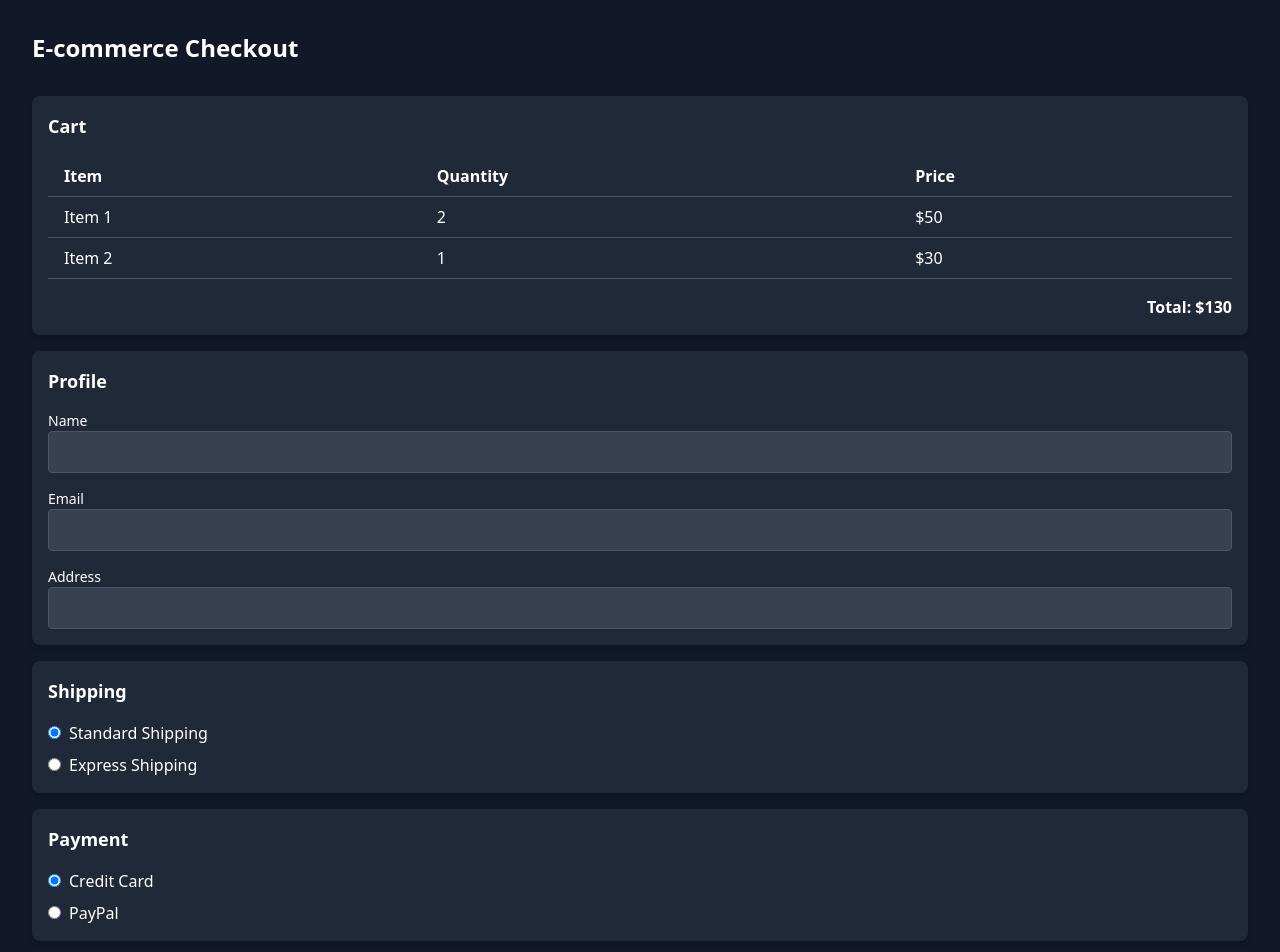
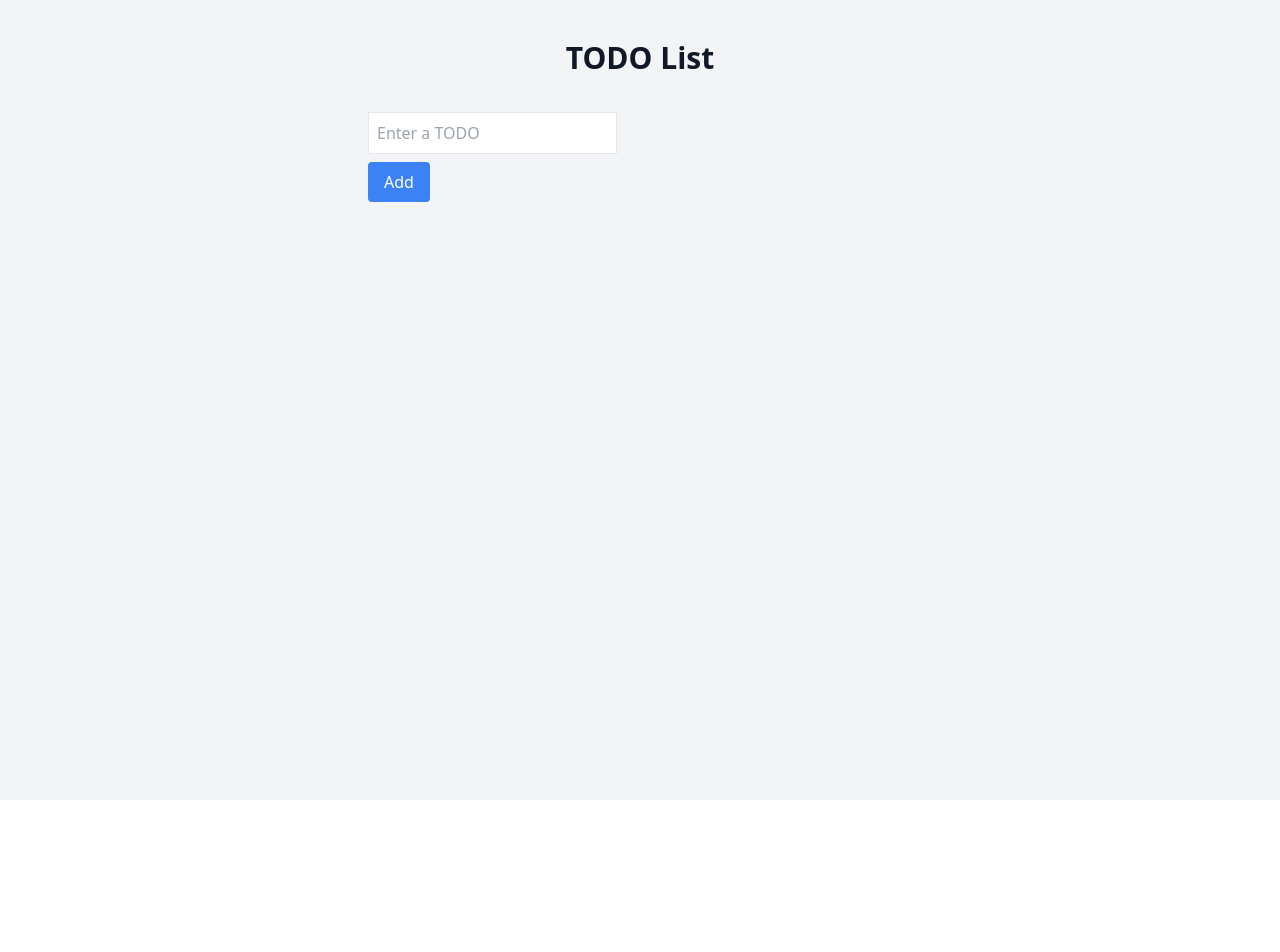
Before and after one commit to ojuan19/sample-backend, a React (Vite) app: page / in a window 1280 px wide. Shown: the top 952 px of the page. After the commit the page ends 800 px from the top, so only its background shows below. Built offline with nearby package versions, Linux system fonts and the light colour scheme.

Commit message:
Reset repo and add my new files

```diff
--- a/package.json
+++ b/package.json
@@ -16,7 +16,8 @@
         "react-dom": "^18.3.1",
         "react-router-dom": "^7.1.3",
         "serve": "^14.2.4",
-        "uuid": "^11.0.5"
+        "uuid": "^11.0.5",
+        "react-hook-form": "^7.54.2"
       },
       "devDependencies": {
         "@eslint/js": "^9.9.1",
--- a/src/App.tsx
+++ b/src/App.tsx
@@ -1,19 +1,34 @@
-import React from 'react';
-import CartComponent from './components/CartComponent';
-import ClientProfileComponent from './components/ClientProfileComponent';
-import ShippingComponent from './components/ShippingComponent';
-import PaymentComponent from './components/PaymentComponent';
-import PayButtonComponent from './components/PayButtonComponent';
+import React, { useState } from 'react';
+import TodoInput from './components/TodoInput';
+import TodoList from './components/TodoList';
+import './index.css';
 
 const App: React.FC = () => {
+  const [todos, setTodos] = useState<string[]>([]);
+
+  const addTodo = (todo: string) => {
+    setTodos([...todos, todo]);
+  };
+
+  const deleteTodo = (index: number) => {
+    setTodos(todos.filter((_, i) => i !== index));
+  };
+
   return (
-    <div className="min-h-screen bg-gray-900 text-white p-8">
-      <h1 className="text-2xl font-bold mb-8">E-commerce Checkout</h1>
-      <CartComponent />
-      <ClientProfileComponent />
-      <ShippingComponent />
-      <PaymentComponent />
-      <PayButtonComponent />
+    <div className="min-h-screen bg-gray-100 dark:bg-gray-900">
+      <div className="max-w-xl mx-auto pt-10">
+        <h1 className="text-3xl font-bold text-center text-gray-900 dark:text-white mb-5">
+          TODO List
+        </h1>
+        <div className="flex">
+          <div className="w-full sm:w-1/2">
+            <TodoInput addTodo={addTodo} />
+          </div>
+          <div className="w-full sm:w-1/2">
+            <TodoList todos={todos} deleteTodo={deleteTodo} />
+          </div>
+        </div>
+      </div>
     </div>
   );
 };
--- a/src/components/CartComponent.tsx
+++ /dev/null
@@ -1,40 +0,0 @@
-import React from 'react';
-
-const CartComponent: React.FC = () => {
-  // Dummy data for the cart items
-  const cartItems = [
-    { id: 1, name: 'Item 1', quantity: 2, price: 50 },
-    { id: 2, name: 'Item 2', quantity: 1, price: 30 },
-  ];
-
-  const totalCost = cartItems.reduce((sum, item) => sum + item.quantity * item.price, 0);
-
-  return (
-    <div className="bg-gray-800 text-white p-4 rounded-lg shadow-md">
-      <h2 className="text-lg font-bold mb-4">Cart</h2>
-      <table className="w-full">
-        <thead>
-          <tr>
-            <th className="border-b border-gray-600 px-4 py-2 text-left">Item</th>
-            <th className="border-b border-gray-600 px-4 py-2 text-left">Quantity</th>
-            <th className="border-b border-gray-600 px-4 py-2 text-left">Price</th>
-          </tr>
-        </thead>
-        <tbody>
-          {cartItems.map((item) => (
-            <tr key={item.id}>
-              <td className="border-b border-gray-600 px-4 py-2">{item.name}</td>
-              <td className="border-b border-gray-600 px-4 py-2">{item.quantity}</td>
-              <td className="border-b border-gray-600 px-4 py-2">${item.price}</td>
-            </tr>
-          ))}
-        </tbody>
-      </table>
-      <div className="mt-4 text-right font-bold">
-        Total: ${totalCost}
-      </div>
-    </div>
-  );
-};
-
-export default CartComponent;
--- a/src/components/ClientProfileComponent.tsx
+++ /dev/null
@@ -1,50 +0,0 @@
-import React, { useState } from 'react';
-
-const ClientProfileComponent: React.FC = () => {
-  const [profile, setProfile] = useState({ name: '', email: '', address: '' });
-
-  const handleChange = (e: React.ChangeEvent<HTMLInputElement>) => {
-    const { name, value } = e.target;
-    setProfile((prevProfile) => ({ ...prevProfile, [name]: value }));
-  };
-
-  return (
-    <div className="bg-gray-800 text-white p-4 rounded-lg shadow-md mt-4">
-      <h2 className="text-lg font-bold mb-4">Profile</h2>
-      <form className="space-y-4">
-        <div>
-          <label className="block text-sm">Name</label>
-          <input
-            type="text"
-            name="name"
-            value={profile.name}
-            onChange={handleChange}
-            className="w-full p-2 bg-gray-700 rounded border border-gray-600"
-          />
-        </div>
-        <div>
-          <label className="block text-sm">Email</label>
-          <input
-            type="email"
-            name="email"
-            value={profile.email}
-            onChange={handleChange}
-            className="w-full p-2 bg-gray-700 rounded border border-gray-600"
-          />
-        </div>
-        <div>
-          <label className="block text-sm">Address</label>
-          <input
-            type="text"
-            name="address"
-            value={profile.address}
-            onChange={handleChange}
-            className="w-full p-2 bg-gray-700 rounded border border-gray-600"
-          />
-        </div>
-      </form>
-    </div>
-  );
-};
-
-export default ClientProfileComponent;
--- a/src/components/PayButtonComponent.tsx
+++ /dev/null
@@ -1,26 +0,0 @@
-import React, { useState } from 'react';
-
-const PayButtonComponent: React.FC = () => {
-  const [isProcessing, setIsProcessing] = useState(false);
-
-  const handlePayNow = () => {
-    setIsProcessing(true);
-    // Simulate payment processing
-    setTimeout(() => {
-      alert('Payment processed successfully!');
-      setIsProcessing(false);
-    }, 2000);
-  };
-
-  return (
-    <button
-      onClick={handlePayNow}
-      disabled={isProcessing}
-      className={`mt-4 py-2 px-4 bg-blue-600 text-white rounded-lg shadow-md ${isProcessing ? 'opacity-50' : 'hover:bg-blue-700'}`}
-    >
-      {isProcessing ? 'Processing...' : 'PAY'}
-    </button>
-  );
-};
-
-export default PayButtonComponent;
--- a/src/components/PaymentComponent.tsx
+++ /dev/null
@@ -1,41 +0,0 @@
-import React, { useState } from 'react';
-
-const PaymentComponent: React.FC = () => {
-  const [paymentMethod, setPaymentMethod] = useState('creditCard');
-
-  const handleMethodChange = (e: React.ChangeEvent<HTMLInputElement>) => {
-    setPaymentMethod(e.target.value);
-  };
-
-  return (
-    <div className="bg-gray-800 text-white p-4 rounded-lg shadow-md mt-4">
-      <h2 className="text-lg font-bold mb-4">Payment</h2>
-      <form className="space-y-2">
-        <label className="block">
-          <input
-            type="radio"
-            name="payment"
-            value="creditCard"
-            checked={paymentMethod === 'creditCard'}
-            onChange={handleMethodChange}
-            className="mr-2"
-          />
-          Credit Card
-        </label>
-        <label className="block">
-          <input
-            type="radio"
-            name="payment"
-            value="paypal"
-            checked={paymentMethod === 'paypal'}
-            onChange={handleMethodChange}
-            className="mr-2"
-          />
-          PayPal
-        </label>
-      </form>
-    </div>
-  );
-};
-
-export default PaymentComponent;
--- a/src/components/ShippingComponent.tsx
+++ /dev/null
@@ -1,41 +0,0 @@
-import React, { useState } from 'react';
-
-const ShippingComponent: React.FC = () => {
-  const [shippingOption, setShippingOption] = useState('standard');
-
-  const handleOptionChange = (e: React.ChangeEvent<HTMLInputElement>) => {
-    setShippingOption(e.target.value);
-  };
-
-  return (
-    <div className="bg-gray-800 text-white p-4 rounded-lg shadow-md mt-4">
-      <h2 className="text-lg font-bold mb-4">Shipping</h2>
-      <form className="space-y-2">
-        <label className="block">
-          <input
-            type="radio"
-            name="shipping"
-            value="standard"
-            checked={shippingOption === 'standard'}
-            onChange={handleOptionChange}
-            className="mr-2"
-          />
-          Standard Shipping
-        </label>
-        <label className="block">
-          <input
-            type="radio"
-            name="shipping"
-            value="express"
-            checked={shippingOption === 'express'}
-            onChange={handleOptionChange}
-            className="mr-2"
-          />
-          Express Shipping
-        </label>
-      </form>
-    </div>
-  );
-};
-
-export default ShippingComponent;
--- /dev/null
+++ b/src/components/TodoInput.tsx
@@ -0,0 +1,36 @@
+import React, { useState } from 'react';
+
+interface TodoInputProps {
+  addTodo: (todo: string) => void;
+}
+
+const TodoInput: React.FC<TodoInputProps> = ({ addTodo }) => {
+  const [inputValue, setInputValue] = useState('');
+
+  const handleAddTodo = () => {
+    if (inputValue.trim()) {
+      addTodo(inputValue);
+      setInputValue('');
+    }
+  };
+
+  return (
+    <div className="p-4">
+      <input
+        type="text"
+        value={inputValue}
+        onChange={(e) => setInputValue(e.target.value)}
+        placeholder="Enter a TODO"
+        className="border p-2 mb-2 dark:bg-gray-800 dark:text-white"
+      />
+      <button
+        onClick={handleAddTodo}
+        className="bg-blue-500 text-white px-4 py-2 rounded dark:bg-blue-700"
+      >
+        Add
+      </button>
+    </div>
+  );
+};
+
+export default TodoInput;
--- /dev/null
+++ b/src/components/TodoItem.tsx
@@ -0,0 +1,23 @@
+import React from 'react';
+
+interface TodoItemProps {
+  todo: string;
+  index: number;
+  deleteTodo: (index: number) => void;
+}
+
+const TodoItem: React.FC<TodoItemProps> = ({ todo, index, deleteTodo }) => {
+  return (
+    <div className="flex justify-between items-center p-2 border-b dark:border-gray-700">
+      <span className="dark:text-white">{todo}</span>
+      <button
+        onClick={() => deleteTodo(index)}
+        className="bg-red-500 text-white px-2 py-1 rounded dark:bg-red-700"
+      >
+        Delete
+      </button>
+    </div>
+  );
+};
+
+export default TodoItem;
--- /dev/null
+++ b/src/components/TodoList.tsx
@@ -0,0 +1,19 @@
+import React from 'react';
+import TodoItem from './TodoItem';
+
+interface TodoListProps {
+  todos: string[];
+  deleteTodo: (index: number) => void;
+}
+
+const TodoList: React.FC<TodoListProps> = ({ todos, deleteTodo }) => {
+  return (
+    <div className="p-4">
+      {todos.map((todo, index) => (
+        <TodoItem key={index} index={index} todo={todo} deleteTodo={deleteTodo} />
+      ))}
+    </div>
+  );
+};
+
+export default TodoList;
```
